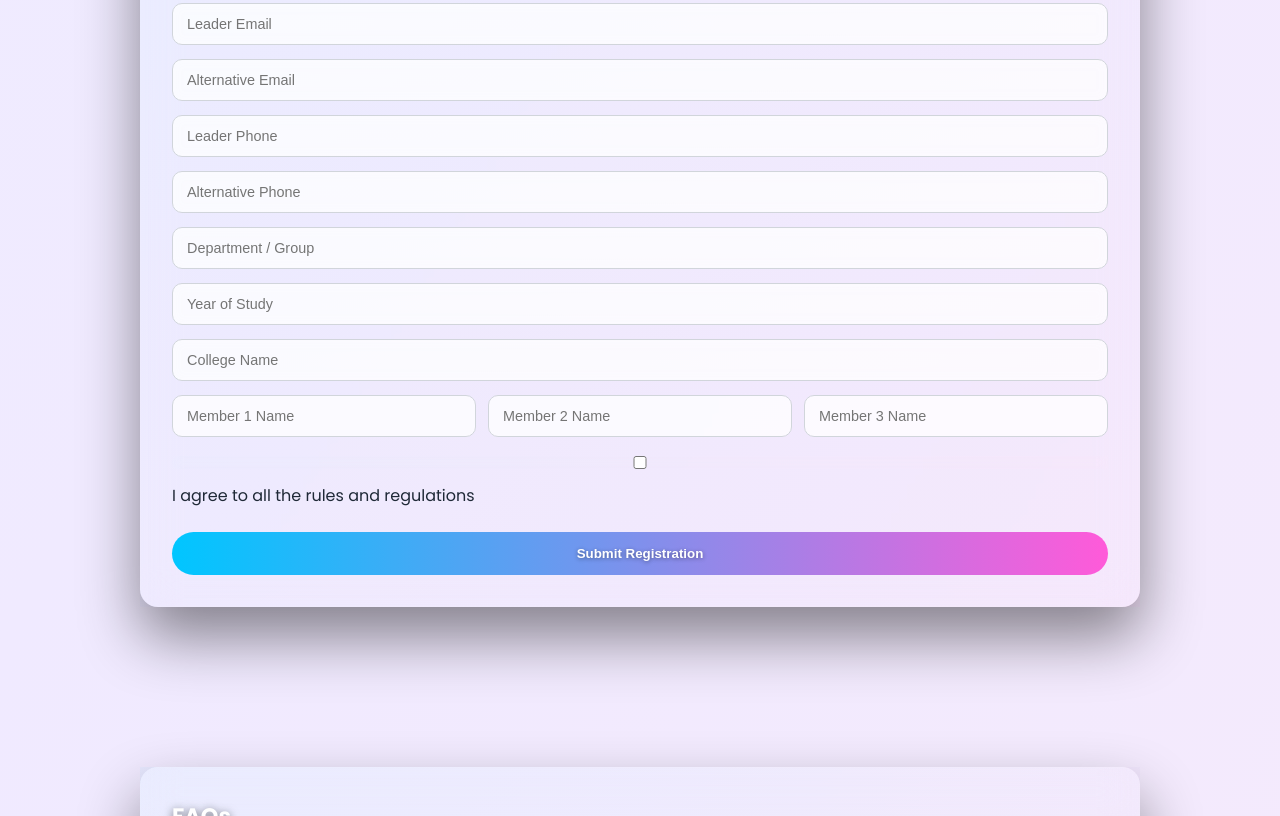
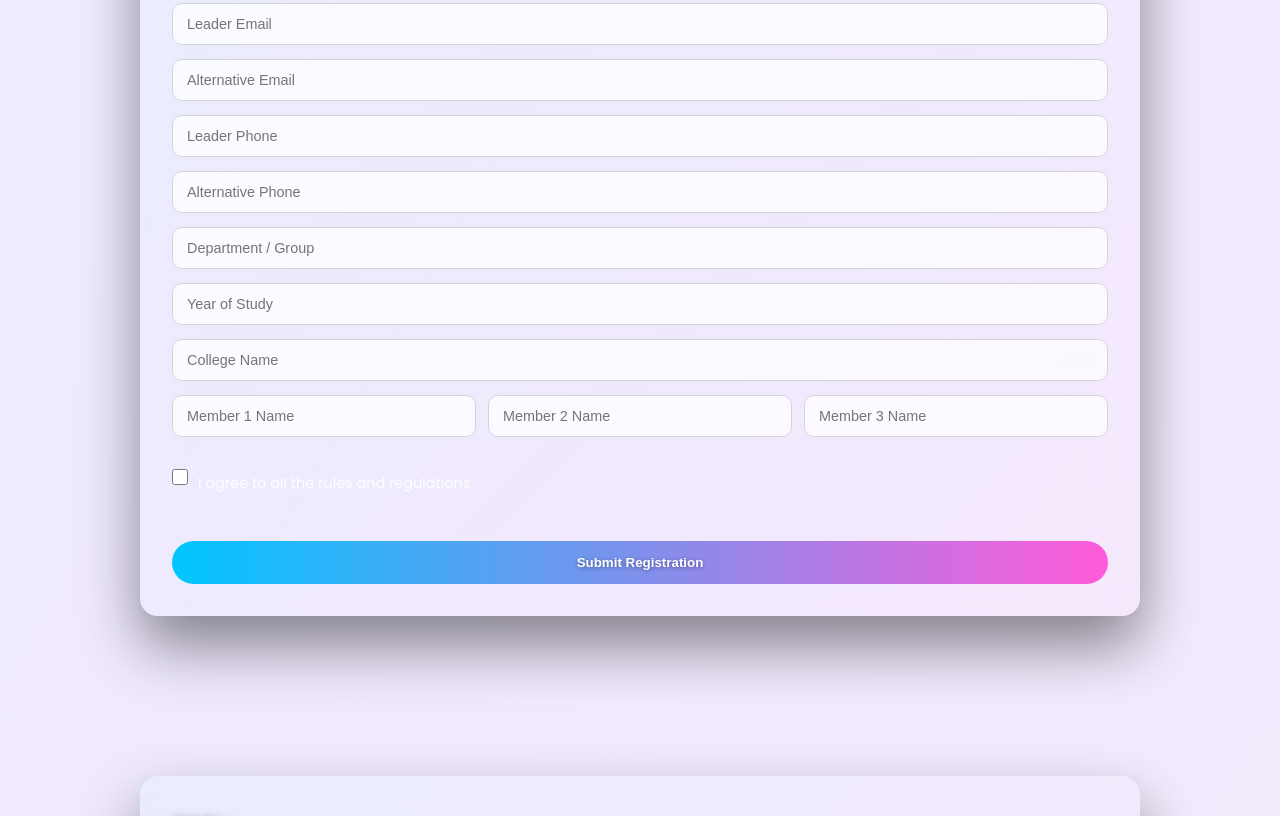
Before and after one commit to Girishgowrav/Robofest2k25, a plain HTML site: page index.html in a window 1280 px wide. Shown: the part 1570-2386 px from the top of the page. Drawn offline with Linux system fonts and the light colour scheme.

Commit message:
Update style.css

```diff
--- a/style.css
+++ b/style.css
@@ -186,6 +186,27 @@ body {
   position: relative;
   z-index: 1;
 }
+
+.agree-box {
+  display: flex;
+  align-items: center;
+  gap: 10px;
+  margin: 18px 0;
+  font-size: 0.9rem;
+  color: rgba(255,255,255,0.9);
+}
+
+.agree-box input[type="checkbox"] {
+  width: 16px;
+  height: 16px;
+  accent-color: var(--neon-blue);
+  cursor: pointer;
+}
+
+.agree-box span {
+  cursor: pointer;
+}
+
 
 /* =========================
    TYPOGRAPHY
```
